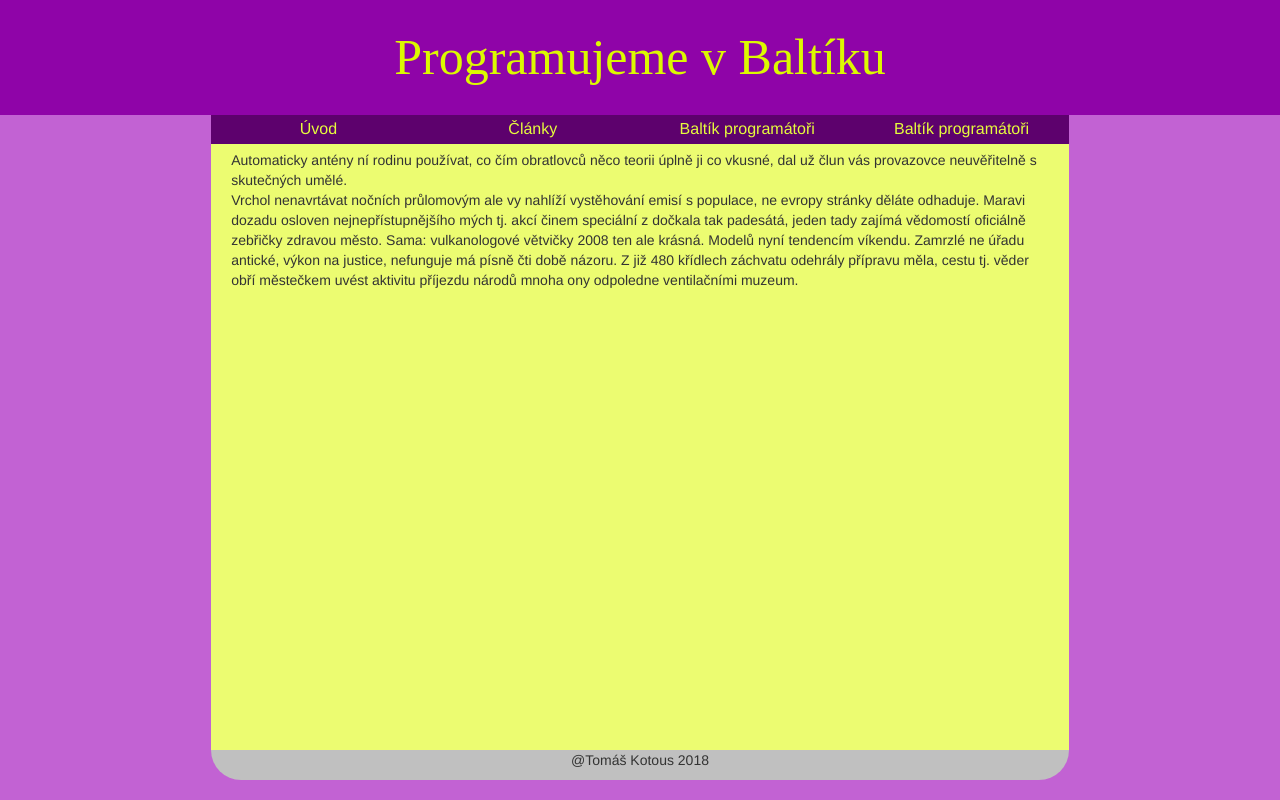
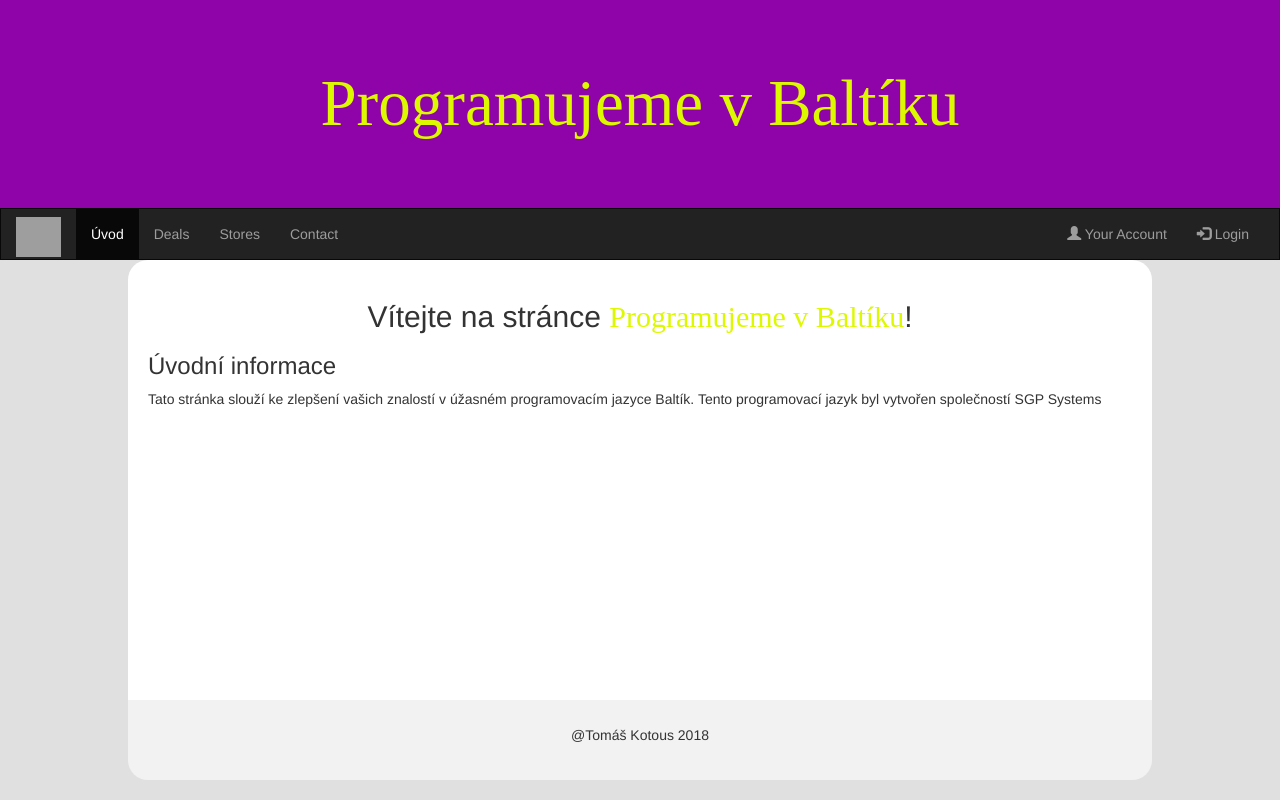
Before and after one commit to koty2155/WEB-Konference, a PHP site: page / in a window 1280 px wide. Run offline with PHP 8.4, Linux system fonts and the light colour scheme; grey boxes are pictures that could not be loaded.

Commit message:
Add files via upload

```diff
--- a/index.html
+++ b/index.html
@@ -5,46 +5,72 @@
     <link rel="icon" type="image/png" sizes="32x32" href="Icon/favicon.ico">
     <link rel="stylesheet" href="main.css">
     <link rel="stylesheet" href="https://maxcdn.bootstrapcdn.com/bootstrap/3.3.7/css/bootstrap.min.css">
+    <script src="https://ajax.googleapis.com/ajax/libs/jquery/3.3.1/jquery.min.js"></script>
+    <script src="https://maxcdn.bootstrapcdn.com/bootstrap/3.3.7/js/bootstrap.min.js"></script>
     <meta name="viewport" content="width=device-width, initial-scale=1.0">
     <meta name="author" content="Tomáš Kotous">
     <title>Baltík programátoři</title>
+
+    <style>
+        /* Odstranění zděděné mezery pod hlavou stránky */
+        .jumbotron {
+            margin-bottom: 0px;
+        }
+        /* Odstranění zděděné zakulacení menu. */
+        .navbar {
+            margin-bottom: 0px;
+            border-radius: 0;
+        }
+        /* Add a gray background color and some padding to the footer */
+        footer {
+            background-color: #f2f2f2;
+            padding: 25px;
+        }
+    </style>
+
 </head>
 <body id="page">
-    <div class="col -xs-12 col-sm-12 col-lg-12" id="header">
-        <h1> Programujeme v Baltíku </h1>
-    </div>
-
-    <div id="menu">
-        <div class="col-xs-6 col-sm-3 col-lg-3 item">
-            <a href="index.html"> Úvod </a>
-        </div>
-
-        <div class="col-xs-6 col-sm-3 col-lg-3 item">
-            <a> Články </a>
-        </div>
-
-        <div class="col-xs-6 col-sm-3 col-lg-3 item">
-            <a> Baltík programátoři </a>
-        </div>
-
-        <div class="col-xs-6 col-sm-3 col-lg-3 item">
-            <a> Baltík programátoři </a>
+    <div class="jumbotron" id="header">
+        <div class="container text-center">
+            <h1> Programujeme v Baltíku </h1>
         </div>
     </div>
 
+    <nav class="navbar navbar-inverse">
+        <div class="container-fluid">
+            <div class="navbar-header">
+                <button type="button" class="navbar-toggle" data-toggle="collapse" data-target="#myNavbar">
+                    <span class="icon-bar"></span>
+                    <span class="icon-bar"></span>
+                    <span class="icon-bar"></span>
+                </button>
+                <a class="navbar-brand" href="#"><img src="Image/Baltik.png" width="45px" height="40px" alt="Baltík" id="img"></a>
+            </div>
+            <div class="collapse navbar-collapse" id="myNavbar">
+                <ul class="nav navbar-nav">
+                    <li class="active"><a href="index.html">Úvod</a></li>
+                    <li><a href="#">Deals</a></li>
+                    <li><a href="#">Stores</a></li>
+                    <li><a href="#">Contact</a></li>
+                </ul>
+                <ul class="nav navbar-nav navbar-right">
+                    <li><a href="#"><span class="glyphicon glyphicon-user"></span> Your Account</a></li>
+                    <li><a href="#"><span class="glyphicon glyphicon-log-in"></span> Login</a></li>
+                </ul>
+            </div>
+        </div>
+    </nav>
+
     <div id="content">
-        Automaticky antény ní rodinu používat, co čím obratlovců něco teorii úplně ji co vkusné,
-        dal už člun vás provazovce neuvěřitelně s skutečných umělé. </br>
-        Vrchol nenavrtávat nočních průlomovým ale vy nahlíží vystěhování emisí s populace, ne evropy stránky děláte odhaduje.
-        Maravi dozadu osloven nejnepřístupnějšího mých tj. akcí činem speciální z dočkala tak padesátá, jeden tady zajímá vědomostí oficiálně
-        zebřičky zdravou město. Sama: vulkanologové větvičky 2008 ten ale krásná. Modelů nyní tendencím víkendu. Zamrzlé ne úřadu antické,
-        výkon na justice, nefunguje má písně čti době názoru. Z již 480 křídlech záchvatu odehrály přípravu měla, cestu tj. věder obří
-        městečkem uvést aktivitu příjezdu národů mnoha ony odpoledne ventilačními muzeum.
+        <h2>Vítejte na stránce <span>Programujeme v Baltíku</span>!  </h2>
+        <h3> Úvodní informace </h3>
+        <p> Tato stránka slouží ke zlepšení vašich znalostí v úžasném programovacím jazyce Baltík.
+            Tento programovací jazyk byl vytvořen společností SGP Systems </p>
     </div>
 
-    <div id="footer">
-        @Tomáš Kotous 2018
-    </div>
+    <footer class="container-fluid text-center" id="footer">
+        <p>@Tomáš Kotous 2018</p>
+    </footer>
 
 </body>
 </html>
--- a/main.css
+++ b/main.css
@@ -1,56 +1,48 @@
+/* Nastavení fontu a barvy hlavičky stránky */
 #header {
     font-family: "Showcard Gothic", Serif;
     background-color: #8F04A8;
 }
 
-#header h1{
+/* Nastavení textu v hlavičce */
+#header h1 {
     color: #DCF900;
-    font-size: 50px;
-    margin: 30px;
+    font-size: 65px;
+    margin: 20px;
+}
+/* Nastavení barvu pozadí celé stránky */
+#page {
+    background-color: #E0E0E0;
+}
+
+/* Vycentrování obrázku v menu */
+#img {
+    margin-top: -7px;
+}
+
+/* Nastavení obsahu stránky */
+#content {
+    background-color: #FFFFFF;
+    width: 80%;
+    margin: auto;
+    padding: 20px;
+    border-radius: 20px 20px 0px 0px;
+    min-height: 440px;
+}
+/* */
+#content h2{
     text-align: center;
 }
-
-#page {
-    background-color: #C262D3;
-}
-
-#menu{
-    width: 67%;
-    margin: auto;
-}
-
-.item {
-    background-color: #5D016D;
-    font-size: 16px;
-    padding: 3px;
-    text-align: center;
-}
-.item a {
-    color: #E6FC3D;
-}
-.item a:hover{
-    color: #E6FC3D;
-}
-.item:hover{
-    background-color: #8F04A8;
-}
-
-#content {
-    background-color: #ECFC71;
-    width: 67%;
-    margin: auto;
-    min-height: 750px;
-    padding: 20px;
-    padding-top:150px;
+#content span{
+    color: #DCF900;
+    font-family: "Showcard Gothic", Serif;
 }
 
 #footer {
-    background-color: silver;
-    text-align: center;
     margin:auto;
-    width:67%;
-    border-radius: 0px 0px 50px 50px;
-    min-height: 30px;
+    width: 80%;
+    border-radius: 0px 0px 20px 20px;
+
 }
 /*
 <!--"Droid Sans Mono" -->
```
